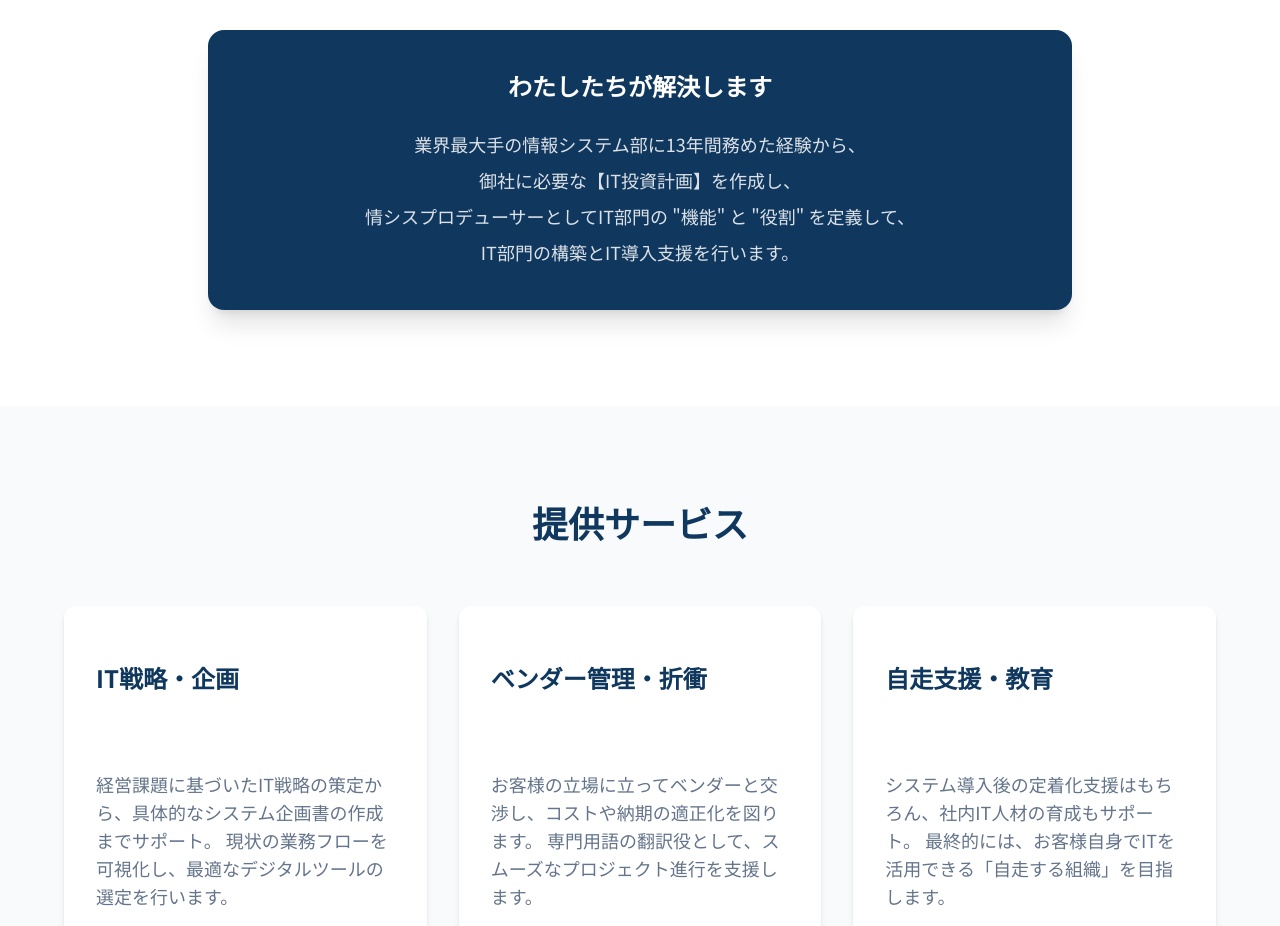
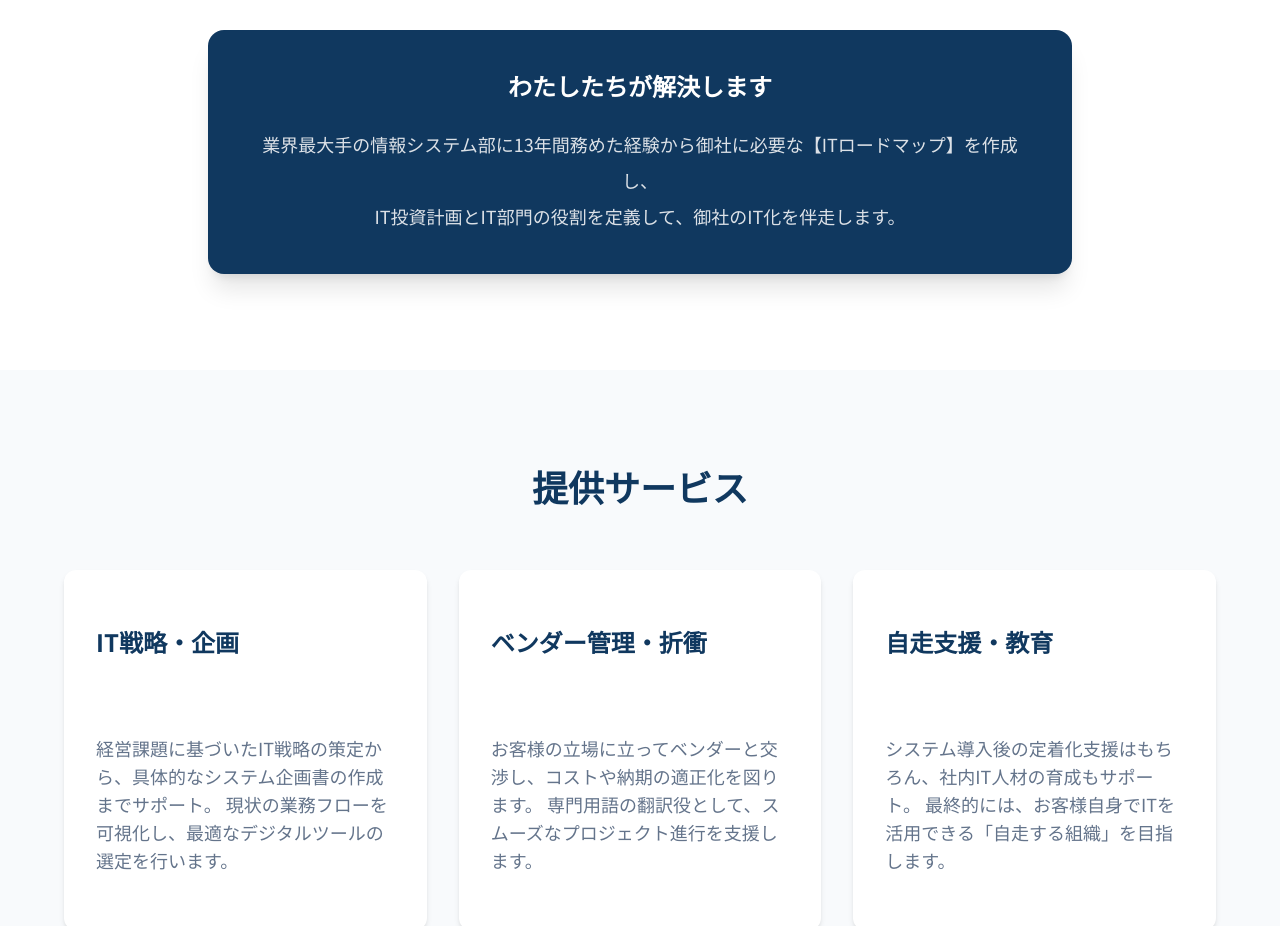
Before and after one commit to traveling-fumiakimizue/Traveling_site, a Next.js app: page / in a window 1280 px wide. Shown: the part 1300-2226 px from the top of the page. Built offline with nearby package versions, Linux system fonts and the light colour scheme.

Commit message:
Update Solutions section text to v2

```diff
--- a/src/app/page.tsx
+++ b/src/app/page.tsx
@@ -62,10 +62,8 @@ export default function Home() {
             <div className="p-6 md:p-10 bg-[#10385F] text-white rounded-2xl shadow-xl text-center">
               <p className="text-xl md:text-2xl font-bold mb-6">わたしたちが解決します</p>
               <p className="text-gray-100 leading-relaxed md:leading-loose text-base md:text-lg opacity-90 text-center max-w-3xl mx-auto">
-                業界最大手の情報システム部に13年間務めた経験から、<br className="hidden md:inline" />
-                御社に必要な【IT投資計画】を作成し、<br className="hidden md:inline" />
-                情シスプロデューサーとしてIT部門の &quot;機能&quot; と &quot;役割&quot; を定義して、<br className="hidden md:inline" />
-                IT部門の構築とIT導入支援を行います。
+                業界最大手の情報システム部に13年間務めた経験から御社に必要な【ITロードマップ】を作成し、<br className="hidden md:inline" />
+                IT投資計画とIT部門の役割を定義して、御社のIT化を伴走します。
               </p>
             </div>
           </ScrollFadeIn>
```
